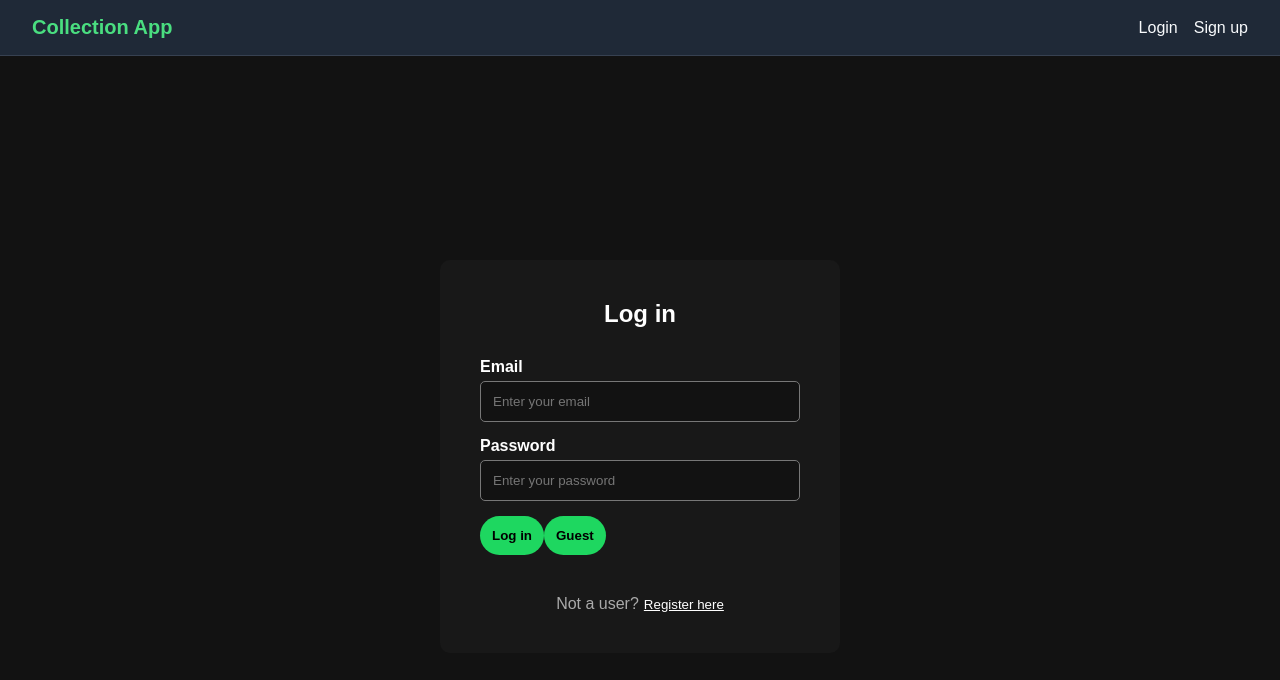
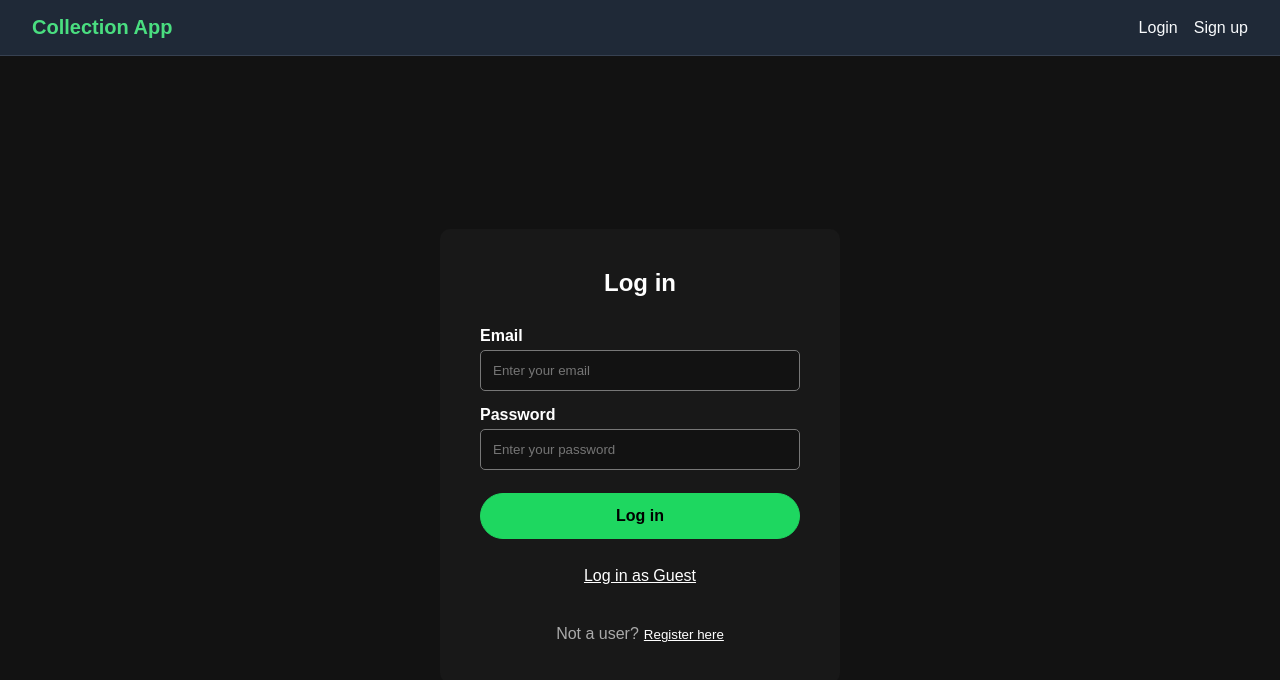
Before and after one commit to capstone-2-collection-app/capstone-2-frontend, a React (Vite) app: page /login in a window 1280 px wide. Shown: the top 680 px of the page. Built offline with nearby package versions, Linux system fonts and the light colour scheme; no server answers.

Commit message:
Style guest login as link

```diff
--- a/src/index.css
+++ b/src/index.css
@@ -344,19 +344,50 @@ a {
 }
 
 .login-submit {
-  padding: 12px;
+  width: 100%;
+  padding: 13px 18px;
   color: black;
+  font-size: 16px;
   font-weight: bold;
   background-color: #1ed760;
-  border: none;
+  border: 1px solid #1ed760;
   border-radius: 25px;
   cursor: pointer;
+  transition: background-color 0.2s ease;
 }
 
 .login-submit:hover {
   background-color: #3be477;
 }
 
+.login-actions {
+  display: grid;
+  gap: 12px;
+  margin-top: 8px;
+}
+
+.guest-login-link {
+  display: block;
+  margin: 16px auto 0;
+  padding: 0;
+  border: none;
+  background: none;
+  color: white;
+  font: inherit;
+  text-decoration: underline;
+  cursor: pointer;
+}
+
+.guest-login-link:hover {
+  color: #1ed760;
+}
+
+.guest-login-link:disabled {
+  color: #777;
+  cursor: not-allowed;
+}
+
+.login-submit:disabled,
 .login-register {
   margin-top: 25px;
   color: #aaa;
--- a/src/pages/Login.jsx
+++ b/src/pages/Login.jsx
@@ -23,7 +23,7 @@ function Login() {
   async function handleGuestLogin() {
     const guestInfo = await loginAsGuest();
     if (guestInfo) {
-      navigate("/home");
+      navigate("/");
     }
   }
 
@@ -57,18 +57,20 @@ function Login() {
             />
           </div>
 
-          <span>
+          <div className="login-actions">
             <button className="login-submit" type="submit" disabled={isLoading}>
-              Log in
+              {isLoading ? "Logging in..." : "Log in"}
             </button>
+
             <button
-              className="login-submit"
+              type="button"
+              className="guest-login-link"
               onClick={handleGuestLogin}
               disabled={isLoading}
             >
-              Guest
+              Log in as Guest
             </button>
-          </span>
+          </div>
 
           {error && <div>{error}</div>}
           <p>{loginStatus}</p>
```
